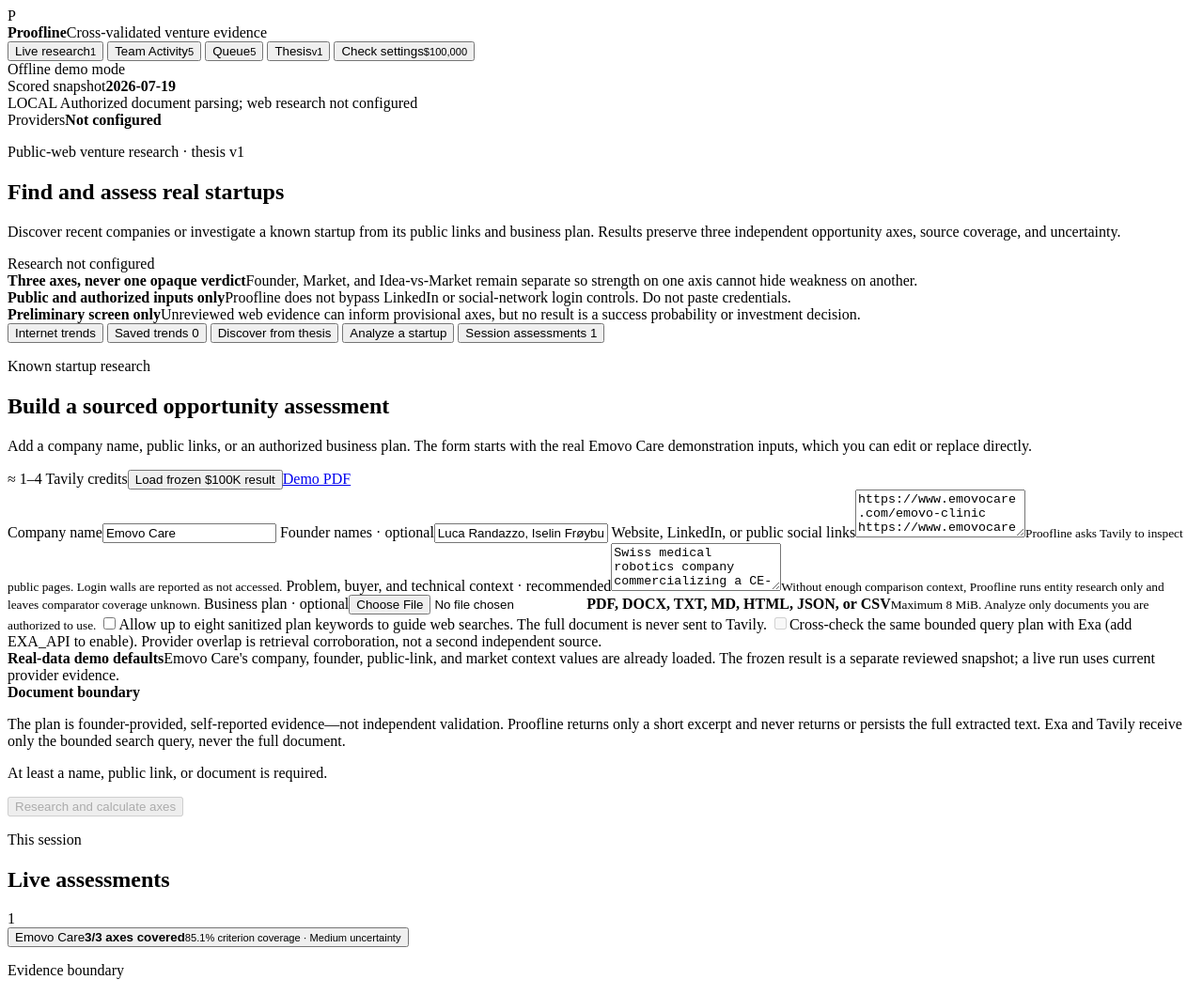
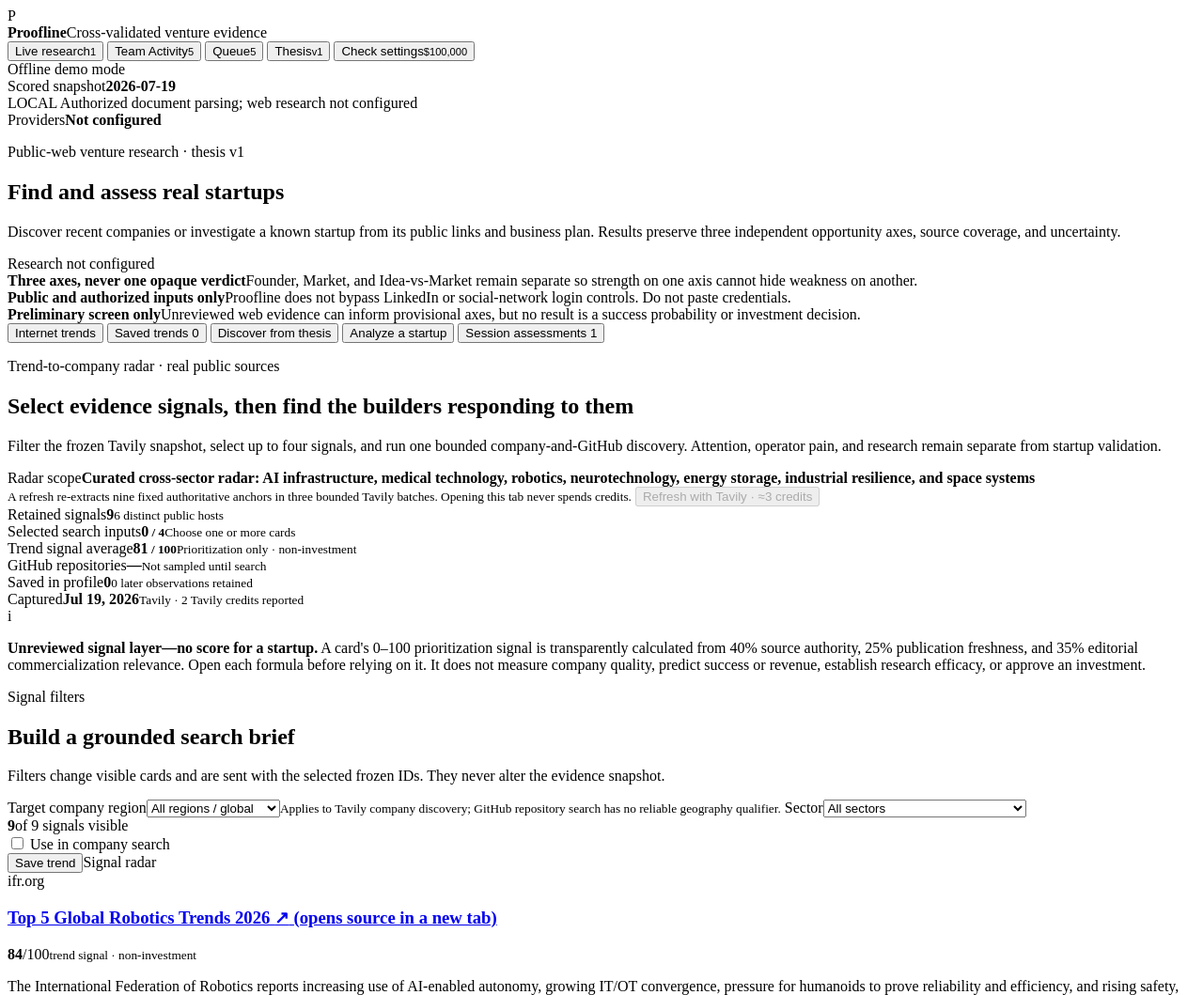
Before and after one commit to mattin89/Proofline, a website with bundled scripts: page index.html in a window 1280 px wide. Shown: the top 1059 px of the page at 94% size. Built offline with nearby package versions, Linux system fonts and the light colour scheme; files whose address does not match are found by name.

Commit message:
Open Proofline on Internet Trends

```diff
--- a/index.html
+++ b/index.html
@@ -14,6 +14,6 @@
   <body>
     <div id="app"></div>
     <noscript>Proofline requires JavaScript to run the interactive decision workspace.</noscript>
-    <script type="module" src="/src/app.mjs?v=20260720.1"></script>
+    <script type="module" src="/src/app.mjs?v=20260720.2"></script>
   </body>
 </html>
--- a/src/app.mjs
+++ b/src/app.mjs
@@ -11,7 +11,7 @@ import {
   bindLiveWorkspace,
   createDemoReadyLiveWorkspaceState,
   renderLiveWorkspace
-} from "./live-workspace.mjs?v=20260719.5";
+} from "./live-workspace.mjs?v=20260720.2";
 import {
   DEFAULT_CHECK_POLICY,
   calculatePolicyCheck,
--- a/src/live-workspace.mjs
+++ b/src/live-workspace.mjs
@@ -30,7 +30,7 @@ const ACCEPTED_DOCUMENTS = ".pdf,.docx,.txt,.md,.html,.json,.csv";
 
 export function createLiveWorkspaceState() {
   return {
-    mode: "investigate",
+    mode: "trends",
     loading: false,
     stage: null,
     error: null,
```
Also changed, not shown: tests/live-workspace.test.mjs (+9 -2 lines).
